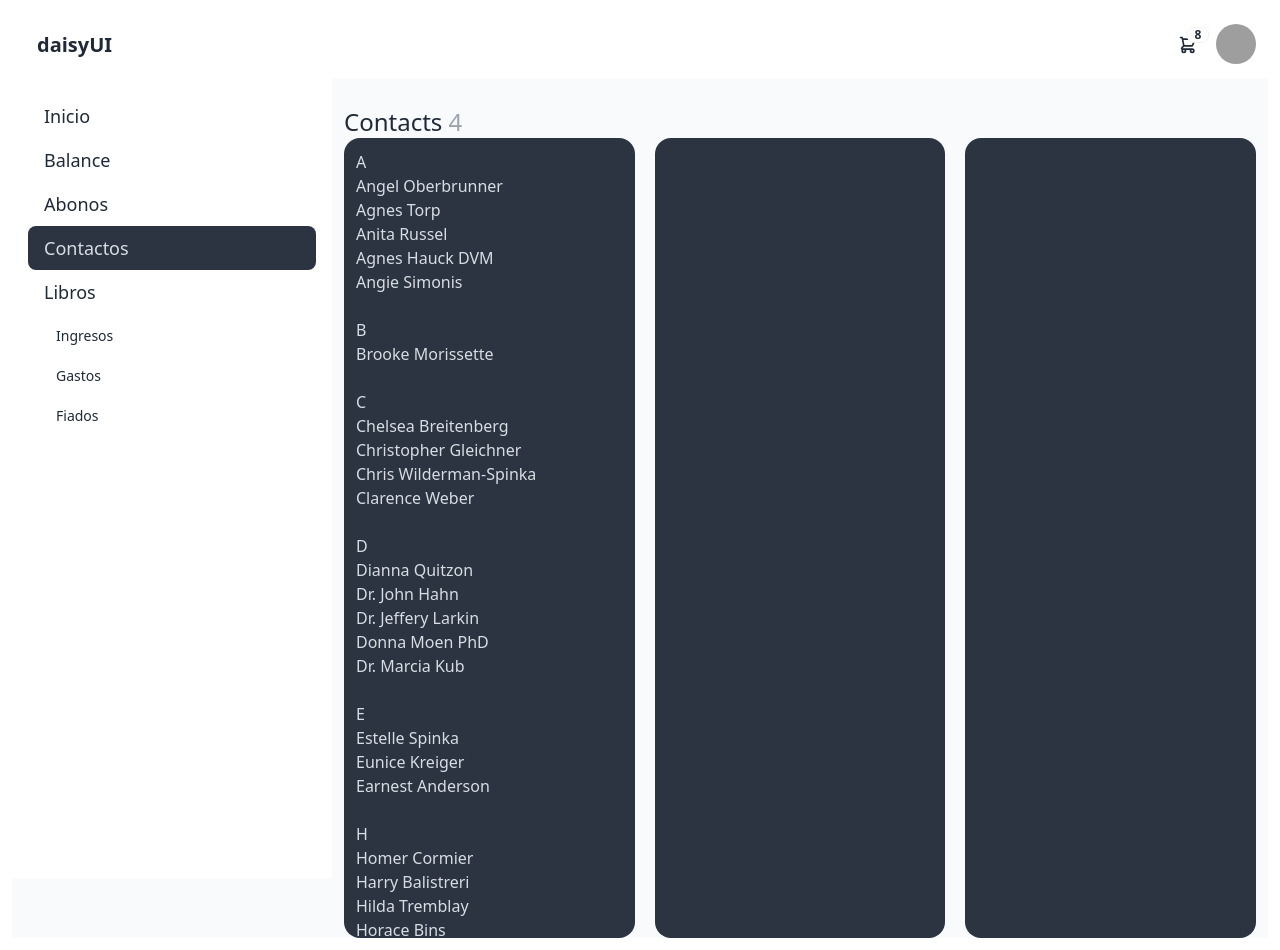
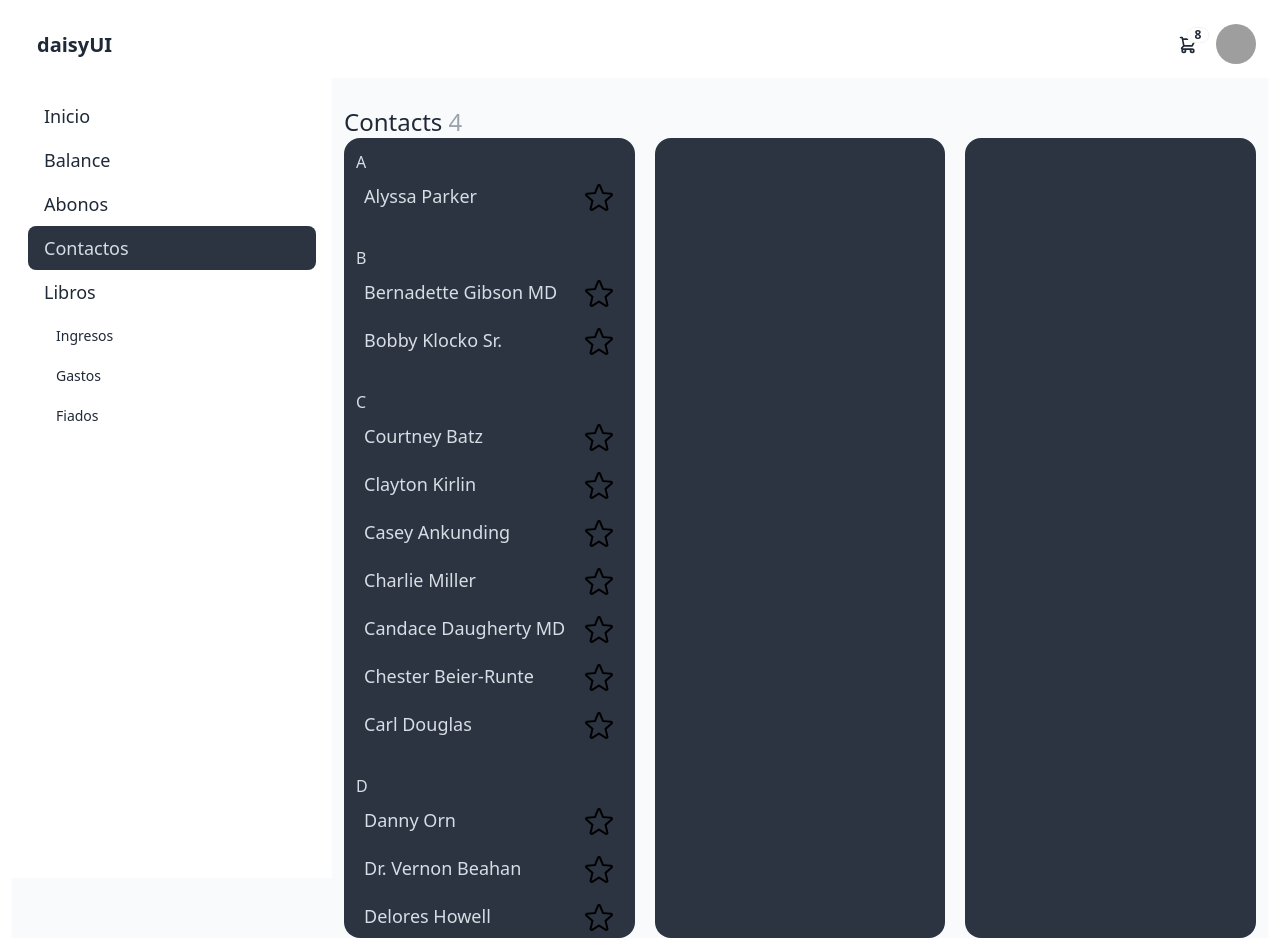
Before and after one commit to ewa1do/finances-app, a React (Vite) app: page /contacts in a window 1280 px wide. Built offline with nearby package versions, Linux system fonts and the light colour scheme; grey boxes are pictures that could not be loaded.

Commit message:
fixing issue with state in contacts view

```diff
--- a/src/features/contacts/Contacts.tsx
+++ b/src/features/contacts/Contacts.tsx
@@ -6,9 +6,24 @@
 //     };
 // });
 
+import { useEffect, useState } from "react";
+import { Contact as IContact } from "../../models";
 import { generateFakeContacts } from "../../utils/generateFakeContacts";
 
 export default function Contacts() {
+    const [fakeContacts, setFakeContacts] = useState<IContact[]>([] as IContact[]);
+    const [activeContact, setActiveContact] = useState<IContact>();
+
+    function onActive(contact: IContact) {
+        setActiveContact(contact);
+    }
+
+    useEffect(() => {
+        const contacts = Object.entries(generateFakeContacts()).sort();
+
+        setFakeContacts(contacts);
+    }, []);
+
     return (
         <div className="mt-7">
             <h3 className="text-2xl">
@@ -17,13 +32,17 @@ export default function Contacts() {
             <section className="flex justify-evenly gap-5">
                 <Card>
                     <ul>
-                        {generateFakeContacts().map(([letter, contacts]) => {
+                        {fakeContacts.map(([letter, contacts]) => {
                             return (
                                 <li className="p-3">
                                     <span>{letter.toUpperCase()}</span>
 
                                     {contacts.map((contact) => (
-                                        <h5>{contact.fullName}</h5>
+                                        <Contact
+                                            contact={contact}
+                                            onActive={onActive}
+                                            isActive={contact.uuid === activeContact?.uuid}
+                                        />
                                     ))}
                                 </li>
                             );
@@ -32,13 +51,6 @@ export default function Contacts() {
                 </Card>
                 <Card></Card>
                 <Card></Card>
-                {/* <div className="card bg-neutral text-neutral-content w-1/3 h-screen">
-                    <ul>
-                        {generateFakeContacts().map((contact) => {
-                            return <li>{contact.fullName}</li>;
-                        })}
-                    </ul>
-                </div> */}
             </section>
         </div>
     );
@@ -51,3 +63,33 @@ function Card({ children }: { children?: React.ReactNode }) {
         </div>
     );
 }
+
+function Contact({
+    contact,
+    onActive,
+    isActive,
+}: {
+    contact: IContact;
+    onActive: (contact: IContact) => void;
+    isActive: boolean;
+}) {
+    return (
+        <div
+            className={`${isActive ? "border-2" : ""} flex justify-between p-2 cursor-pointer`}
+            onClick={() => onActive(contact)}
+        >
+            <h5 className="text-lg">{contact.fullName}</h5>
+            <i className="">
+                <svg
+                    xmlns="http://www.w3.org/2000/svg"
+                    width="32"
+                    height="32"
+                    fill="#000000"
+                    viewBox="0 0 256 256"
+                >
+                    <path d="M239.18,97.26A16.38,16.38,0,0,0,224.92,86l-59-4.76L143.14,26.15a16.36,16.36,0,0,0-30.27,0L90.11,81.23,31.08,86a16.46,16.46,0,0,0-9.37,28.86l45,38.83L53,211.75a16.38,16.38,0,0,0,24.5,17.82L128,198.49l50.53,31.08A16.4,16.4,0,0,0,203,211.75l-13.76-58.07,45-38.83A16.43,16.43,0,0,0,239.18,97.26Zm-15.34,5.47-48.7,42a8,8,0,0,0-2.56,7.91l14.88,62.8a.37.37,0,0,1-.17.48c-.18.14-.23.11-.38,0l-54.72-33.65a8,8,0,0,0-8.38,0L69.09,215.94c-.15.09-.19.12-.38,0a.37.37,0,0,1-.17-.48l14.88-62.8a8,8,0,0,0-2.56-7.91l-48.7-42c-.12-.1-.23-.19-.13-.5s.18-.27.33-.29l63.92-5.16A8,8,0,0,0,103,91.86l24.62-59.61c.08-.17.11-.25.35-.25s.27.08.35.25L153,91.86a8,8,0,0,0,6.75,4.92l63.92,5.16c.15,0,.24,0,.33.29S224,102.63,223.84,102.73Z"></path>
+                </svg>
+            </i>
+        </div>
+    );
+}
--- a/src/models/interfaces/IContact.ts
+++ b/src/models/interfaces/IContact.ts
@@ -2,4 +2,5 @@ export interface Contact {
     fullName: string;
     email: string;
     phoneNumber: string;
+    uuid: string;
 }
--- a/src/utils/generateFakeContacts.ts
+++ b/src/utils/generateFakeContacts.ts
@@ -3,7 +3,7 @@ import { AtoZ, Contact } from "../models/";
 
 type FakeContact = Record<AtoZ, Contact[]>;
 
-export function generateFakeContacts() {
+export function generateFakeContacts(): Contact[] {
     const fakeContacts: FakeContact = {} as FakeContact;
 
     for (let i = 0; i < 50; i++) {
@@ -11,6 +11,7 @@ export function generateFakeContacts() {
             fullName: faker.person.fullName(),
             email: faker.internet.email(),
             phoneNumber: faker.phone.number(),
+            uuid: faker.string.uuid(),
         };
 
         const letterIdx = person.fullName[0].toLowerCase() as AtoZ;
@@ -22,5 +23,6 @@ export function generateFakeContacts() {
         }
     }
 
-    return Object.entries(fakeContacts).sort();
+    return fakeContacts;
+    // return Object.entries(fakeContacts).sort();
 }
```
